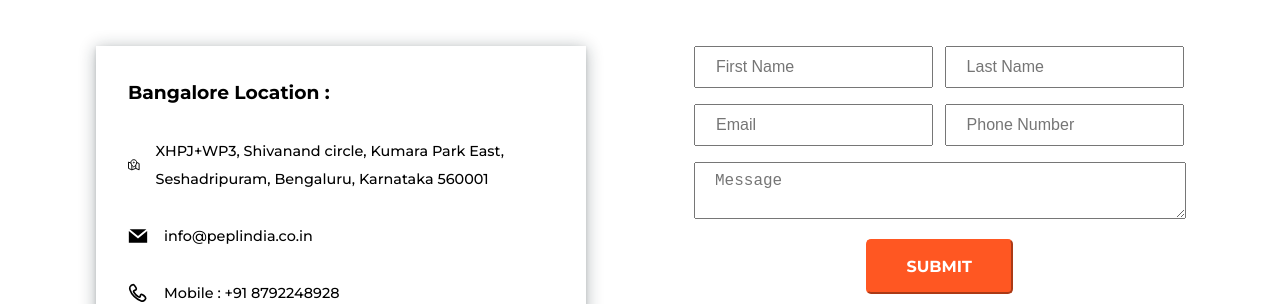
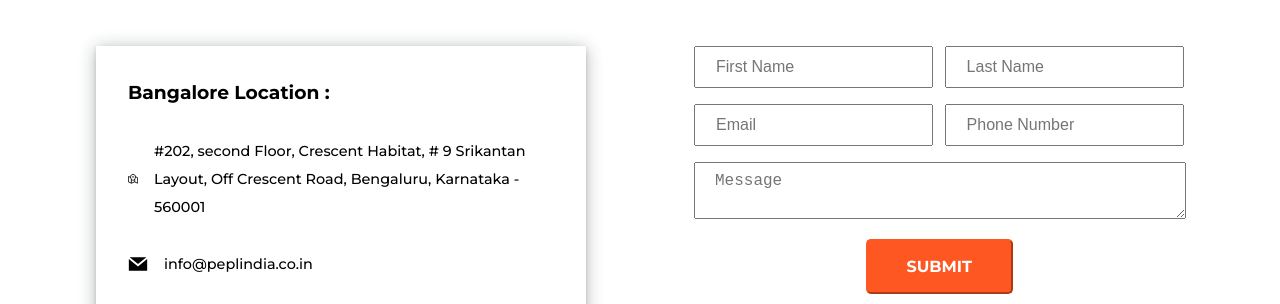
Before and after one commit to vendu13/pranay-teja-engineer-app, a React (Vite) app: page /contact in a window 1280 px wide. Shown: the part 1080-1384 px from the top of the page. Built offline with nearby package versions, Linux system fonts and the light colour scheme; no server answers.

Commit message:
Update Contact.jsx

```diff
--- a/src/components/scenes/ContactUs/Contact.jsx
+++ b/src/components/scenes/ContactUs/Contact.jsx
@@ -65,8 +65,8 @@ const Contact = () => {
                         <div className={s.blockItem}>
                             <GrMapLocation className={s.icon}/>
                             <p>
-                                XHPJ+WP3, Shivanand circle, Kumara Park East, Seshadripuram,
-                                Bengaluru, Karnataka 560001
+                                #202, second Floor, Crescent Habitat, # 9 Srikantan Layout, Off Crescent Road,
+                                Bengaluru, Karnataka - 560001
                             </p>
                         </div>
                         <div className={s.blockItem}>
```
